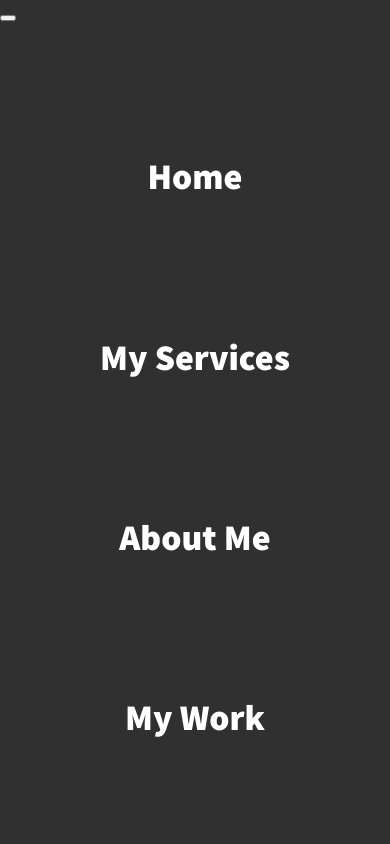
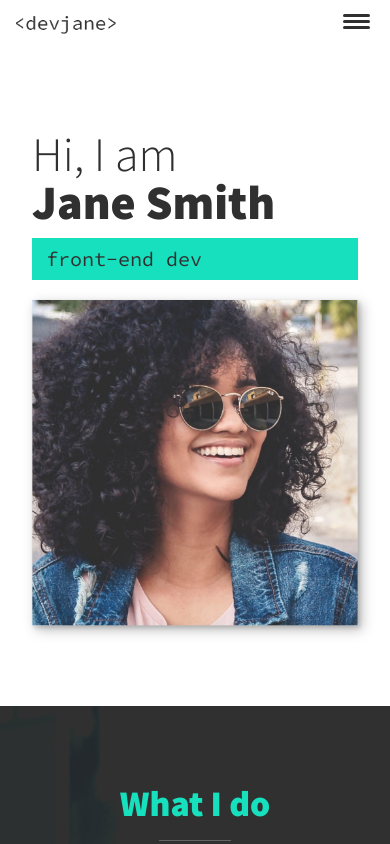
Before and after one commit to max172-hqt/personal-website-react, a React (Create React App) app: page / in a window 390 px wide. Shown: the top 844 px of the page. Built offline with nearby package versions, Linux system fonts and the light colour scheme.

Commit message:
feat: Style hamburger button

```diff
--- a/src/assets/styles/nav.module.css
+++ b/src/assets/styles/nav.module.css
@@ -6,6 +6,48 @@
 
 .logo {
   max-width: 100px;
+}
+
+.toggle {
+  padding: .5em;
+  background: transparent;
+  border: 0;
+  cursor: pointer;
+  position: absolute;
+  right: 1em;
+  top: 1em;
+  z-index: 1000;
+}
+
+.hamburger,
+.hamburger::before,
+.hamburger::after {
+  background: var(--clr-dark);
+  width: 2em;
+  height: 3px;
+  border-radius: 1em;
+}
+
+.hamburger {
+  display: block;
+  position: relative;
+}
+
+.hamburger::before,
+.hamburger::after {
+  content: '';
+  position: absolute;
+  left: 0;
+  right: 0;
+  transition: transform 250ms ease-in-out;
+}
+
+.hamburger::before {
+  top: 6px;
+}
+
+.hamburger::after {
+  bottom: 6px;
 }
 
 .nav {
@@ -18,7 +60,7 @@
   right: 0;
   z-index: 100;
 
-  transform: translateX(0%);
+  transform: translateX(100%);
   transition: transform 250ms cubic-bezier(0.5, 0, 0.5, 1);
 }
 
--- a/src/components/Header.tsx
+++ b/src/components/Header.tsx
@@ -26,10 +26,10 @@ export default function Header() {
       <div className={styles.logo}>
         <img src={Logo} alt="" />
       </div>
+      <button className={styles.toggle} aria-label="toggle navigation">
+        <span className={styles.hamburger}></span>
+      </button>
       <nav className={styles.nav}>
-        <button className={styles.toggle} aria-label="toggle navigation">
-          <span className={styles.hamburger}></span>
-        </button>
         <ul className={styles.navList}>
           {navItems.map(({href, text}) => (
             <li className={styles.navItem}>
```
